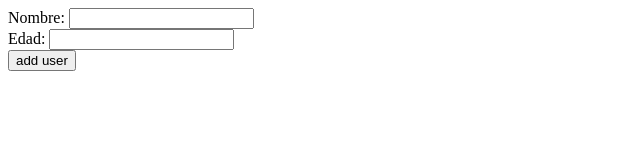
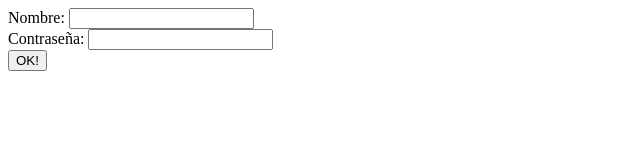
Before and after one commit to aaltzi/Trabajo1ev, a website: page public/index.html in a window 1280 px wide. Shown: the whole page, without its empty margins (0-640 px from the left). Drawn offline with nearby package versions, Linux system fonts and the light colour scheme.

Commit message:
rediseño

```diff
--- a/public/index.html
+++ b/public/index.html
@@ -12,8 +12,8 @@
     <div>
         <form id="formname" method="post" action="/user">
             Nombre: <input type="text" id="nombre" name="nombre"><br>
-            Edad: <input type="text" id="pass" name="pass"><br>
-            <input type="submit" value="add user" id="boton">
+            Contraseña: <input type="password" id="pass" name="pass"><br>
+            <input type="submit" value="OK!" id="boton">
         </form>
     </div>
 
```
Also changed, not shown: public/js/usuario.js (+0 -9 lines).
